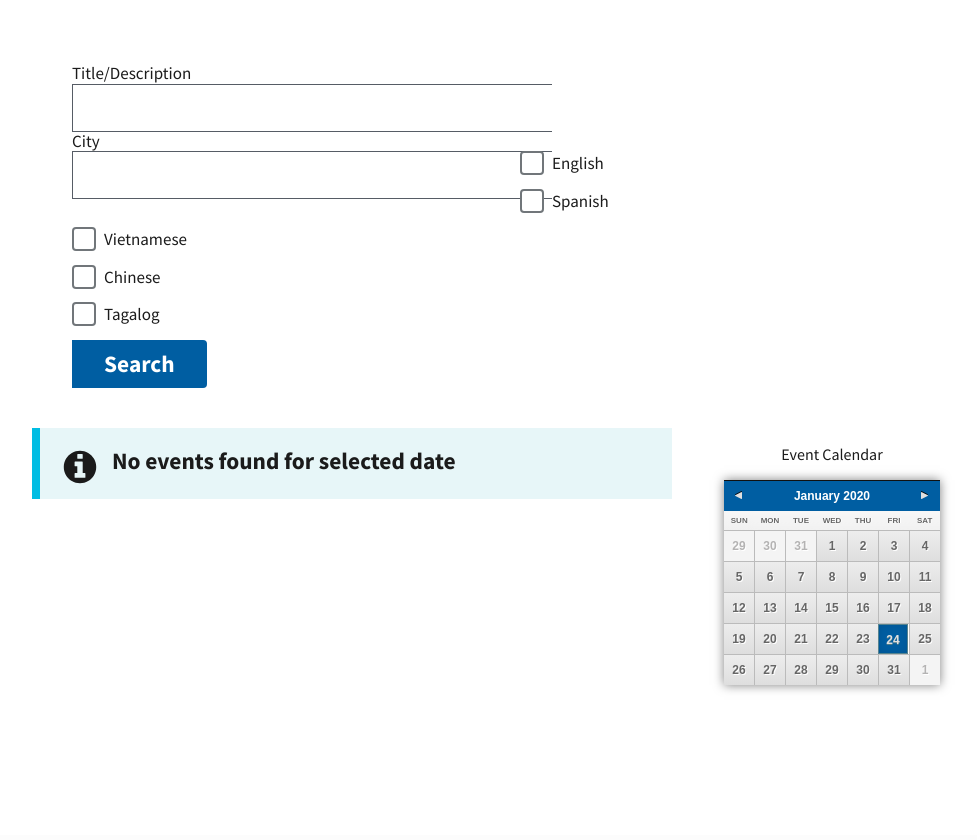
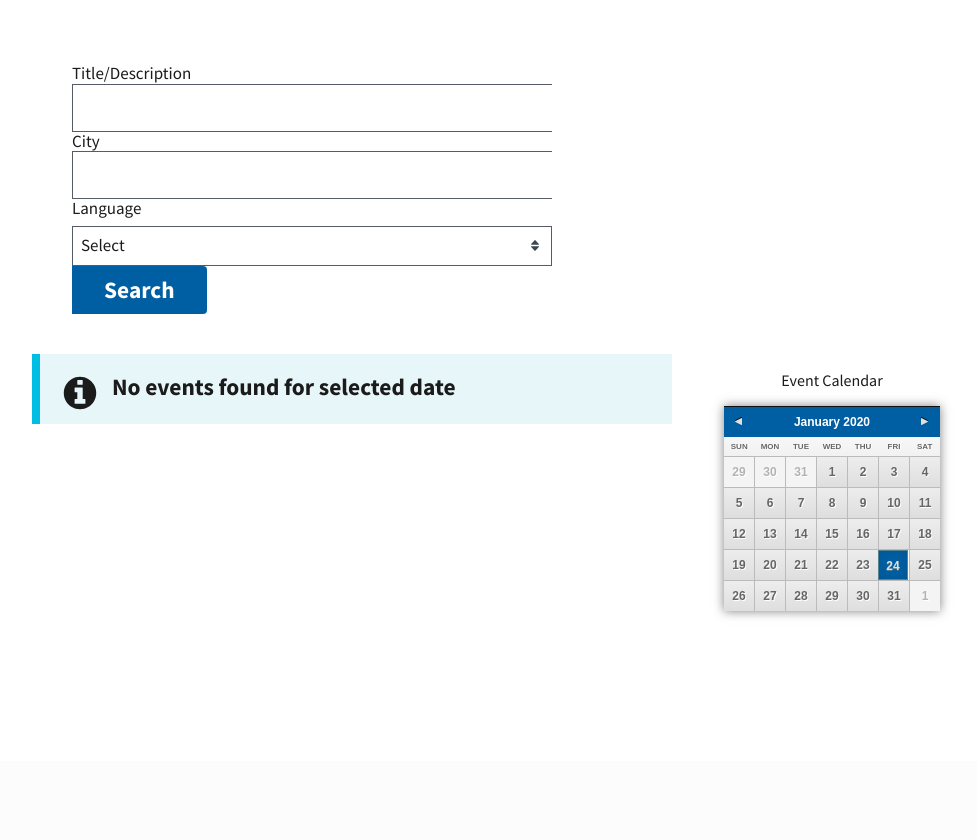
Before and after one commit to openoakland/dos-census-events, a Django app: page / in a window 1280 px wide. Shown: the part 166-1006 px from the top of the page, without its empty margins (128-1105 px from the left). After the commit the page ends 783 px from the top, so only its background shows below. Run offline with Django 3.2, Linux system fonts and the light colour scheme; data comes from the database, SQL or seed files in the repository; data that the repository does not hold is empty; some libraries are stand-ins or nearby versions.

Commit message:
Change language filter from multiselect to dropdown
The multiselect checkboxes took up too much room due to the many
languages. To save on space, changed the selection to a dropdown menu.
The downside of doing this is that there can only be a single language
filtered at a time. The upside is that the form is much more condensed
with proper formating. This is a reasonable trade off.

```diff
--- a/census/templates/index.html
+++ b/census/templates/index.html
@@ -21,19 +21,17 @@
                             type="search"
                             name="city"
                             value="{% if request.search_city %}{{ request.search_city }}{% endif %}">
-                    {% for language in request.languages %}
-                        <input
-                            class="usa-checkbox__input"
-                            id="search-language-{{ forloop.counter }}"
-                            type="checkbox"
-                            name="languages"
-                            value="{{ language.name }}"
-                            {% if language.value %}
-                                checked="checked"
-                            {% endif %}
-                            >
-                            <label class="usa-checkbox__label" for="search-language-{{ forloop.counter }}">{{ language.name }}</label>
-                    {% endfor %}
+                    <label class="usa-label" for="search-language">Language</label>
+                    <select
+                        id="search-language"
+                        name="language"
+                        class="usa-select"
+                        >
+                        <option value> Select </option>
+                        {% for language in request.languages %}
+                            <option value="{{ language.name }}" {% if language.selected %} selected="selected" {% endif %}>{{ language.name }}</option>
+                        {% endfor %}
+                    </select>
                     <button class="usa-button" type="submit">
                         <span class="usa-search__submit-text">Search</span>
                     </button>
--- a/census/views.py
+++ b/census/views.py
@@ -87,7 +87,7 @@ class HomepageView(View):
             languages = [
                 {
                     "name": choice[0],
-                    "value": choice[1] in request.GET.getlist('languages'),
+                    "selected": choice[0] == request.GET.get('language'),
                 }
                 for choice in constants.language_choices
             ]
@@ -123,7 +123,8 @@ class HomepageView(View):
         filter_args = dict()
         if data.GET.dict():
             query_params = self.get_valid_params(data.GET)
-            filter_args['languages'] = query_params['languages']
+            if query_params.get('language'):
+                filter_args['language'] = query_params.get('language')
             if query_params.get('search'):
                 filter_args['search'] = query_params.get('search')
             if query_params.get('city'):
@@ -165,7 +166,6 @@ class HomepageView(View):
         :return: Dictionary containing only valid parameters
         """
         valid_params = {}
-        valid_params['languages'] = query_params.getlist('languages')
         for name, value in query_params.dict().items():
             if name == 'day' and value.isdigit():
                 valid_params['day'] = int(value)
@@ -182,6 +182,8 @@ class HomepageView(View):
                     valid_params['isMonthly'] = False
             elif name == 'city' and value and not value.strip() == "":
                 valid_params['city'] = value.strip()
+            elif name == 'language' and value:
+                valid_params['language'] = query_params.get('language')
         return valid_params
 
     def fetch_events_from_db(self, **kwargs):
@@ -198,7 +200,7 @@ class HomepageView(View):
         year = kwargs.get('year')
         search = kwargs.get('search')
         city = kwargs.get('city')
-        languages = kwargs.get('languages', [])
+        language = kwargs.get('language')
         user_auth_status = kwargs.get('user_auth_status')
 
         if not user_auth_status:
@@ -220,12 +222,11 @@ class HomepageView(View):
             query = query & (Q(title__icontains=search) | Q(description__icontains=search))
         if city:
             query = query & Q(city=city)
-        language_query = Q()
-        for language in languages:
-            language_query = language_query | Q(languages__contains=language)
-        query = query & language_query
+        if language:
+            query = query & Q(languages__contains=language)
 
-        return models.Event.objects.filter(query).order_by('start_datetime')
+        results = models.Event.objects.filter(query).order_by('start_datetime')
+        return results
 
     def make_events_data_response(self, events):
         """
```
